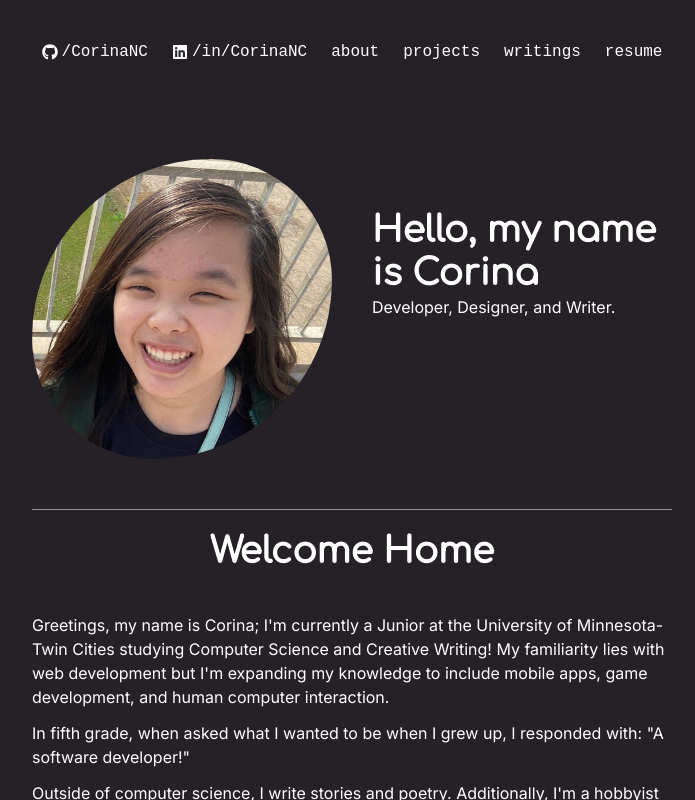
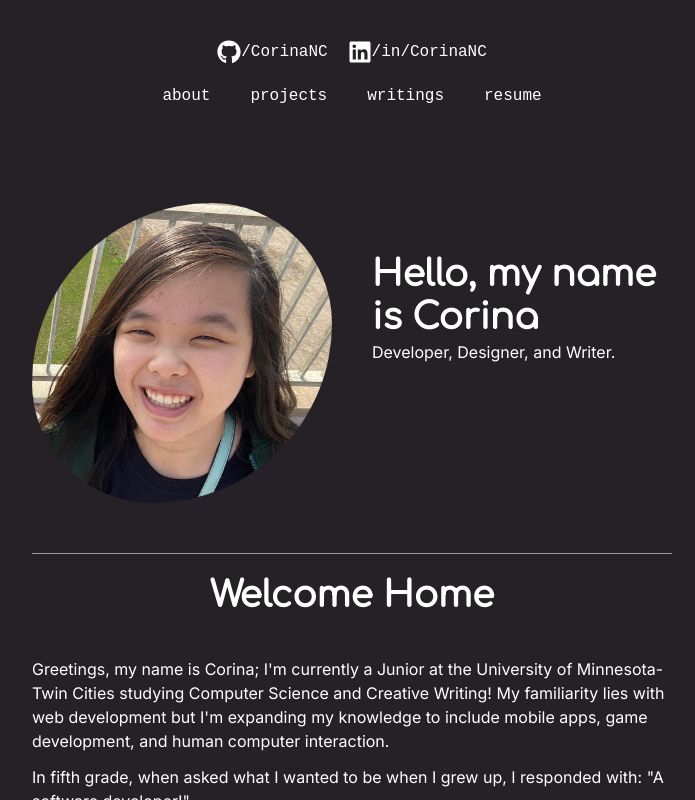
Before and after one commit to CorinaNC/corinanc.site, a Next.js app: page / in a window 1280 px wide. Shown: the top 800 px of the page, without its empty margins (288-983 px from the left). Built offline with nearby package versions, Linux system fonts and the light colour scheme.

Commit message:
rebuilt header and removed overflow.

```diff
--- a/src/app/components/experience.tsx
+++ b/src/app/components/experience.tsx
@@ -32,7 +32,7 @@ export default function Experience() {
             timePeriod: "Expected to Graduate May 2026",
             location: "Minneapolis, MN",
             icon: UofM,
-            description: "I'm apart of the College of Science and Engineering!  My favorite course thus far has been Programming Interactive Games and Graphics :)",
+            description: "I'm a part of the College of Science and Engineering!  My favorite course thus far has been Programming Interactive Games and Graphics :)",
         },
     ];
 
--- a/src/app/components/footer.tsx
+++ b/src/app/components/footer.tsx
@@ -5,22 +5,23 @@ import { IoLogoGithub, IoLogoLinkedin, IoIosMail } from 'react-icons/io';
 
 export default function Footer() {
   return (
-    <Box mt="auto" pt={0}>
+
+    <Box mt="auto" maxWidth="100%">
       <Container bg="#0C003D" maxW="100%" justifyContent="center" pt={50} pb={50}>
-        <HStack justifyContent="center" spacing={30} pb={30}>
+        <HStack justifyContent="center" spacing={{ base: 10, md: 30 }} pb={30}>
           <Box sx={{ _hover: { color: "Gray" } }}>
             <Link href="https://github.com/CorinaNC" target="_blank">
-              <Icon as={IoLogoGithub} boxSize={50} />
+              <Icon as={IoLogoGithub} boxSize={{ base: 30, md: 50 }} />
             </Link>
           </Box>
           <Box sx={{ _hover: { color: "Gray" } }}>
             <Link href="https://www.linkedin.com/in/CorinaNC/" target="_blank">
-              <Icon as={IoLogoLinkedin} boxSize={50} />
+              <Icon as={IoLogoLinkedin} boxSize={{ base: 30, md: 50 }} />
             </Link>
           </Box>
           <Box sx={{ _hover: { color: "Gray" } }}>
             <Link href="mailto:conkl095@umn.edu" target="_blank">
-              <Icon as={IoIosMail} boxSize={50} />
+              <Icon as={IoIosMail} boxSize={{ base: 30, md: 50 }} />
             </Link>
           </Box>
         </HStack>
--- a/src/app/components/header.tsx
+++ b/src/app/components/header.tsx
@@ -1,29 +1,29 @@
-"use client";
-
-import { Container, Box, Link, Icon } from '@chakra-ui/react';
-import { FaGithub, FaLinkedin } from 'react-icons/fa';
+'use client'
+import { Link, Box, HStack, Container, Icon, VStack, useBreakpointValue } from "@chakra-ui/react";
+import { FaGithub, FaLinkedin } from "react-icons/fa";
 
 export default function Header() {
+  const isMobile = useBreakpointValue({ base: true, md: false });
   return (
-    <Container mt={10} mb={10} maxW="100%" className="header-container">
-      <Box className="header-stack">
-        <Box className="header-hstack">
-          <Link href="https://github.com/CorinaNC" target="_blank" className="header-link">
-            <Icon as={FaGithub} className="header-icon" />
-            /CorinaNC
+    <Container mt={10} mb={10} maxW="100%">
+      <VStack spacing={5} alignItems="center">
+        <HStack spacing={5}>
+          <Link href="https://github.com/CorinaNC" target="_blank" aria-label="GitHub">
+            <Icon as={FaGithub} boxSize={6} />
+            <Box as="span" display={{ base: 'none', md: 'inline' }}>/CorinaNC</Box>
           </Link>
-          <Link href="https://linkedin.com/in/CorinaNC" target="_blank" className="header-link">
-            <Icon as={FaLinkedin} className="header-icon" />
-            /in/CorinaNC
+          <Link href="https://linkedin.com/in/CorinaNC" target="_blank" aria-label="LinkedIn">
+            <Icon as={FaLinkedin} boxSize={6} />
+            <Box as="span" display={{ base: 'none', md: 'inline' }}>/in/CorinaNC</Box>
           </Link>
-        </Box>
-        <Box className="header-hstack">
-          <Link href="/about" className="header-link">about</Link>
-          <Link href="/projects" className="header-link">projects</Link>
-          <Link href="/writings" className="header-link">writings</Link>
-          <Link href="https://drive.google.com/file/d/1nyp1vLaALu7a_-4U_g4W5NqKmMQHbjBK/view?usp=sharing" target="_blank" className="header-link">resume</Link>
-        </Box>
-      </Box>
+        </HStack>
+        <HStack spacing={isMobile ? 5 : 10}>
+          <Link href="/about">about</Link>
+          <Link href="/projects">projects</Link>
+          <Link href="/writings">writings</Link>
+          <Link href="https://drive.google.com/file/d/1nyp1vLaALu7a_-4U_g4W5NqKmMQHbjBK/view" target="_blank">resume</Link>
+        </HStack>
+      </VStack>
     </Container>
   );
 }
--- a/src/app/components/technologies.tsx
+++ b/src/app/components/technologies.tsx
@@ -1,6 +1,6 @@
 'use client'
 
-import { Heading, Container, Grid, Tooltip } from "@chakra-ui/react"
+import { Heading, Container, Grid, Tooltip, useBreakpointValue } from "@chakra-ui/react"
 import Section from "./section"
 import { Icon, loadIcons } from '@iconify/react';
 const technologies: string[] = [
@@ -60,10 +60,11 @@ const technologyNames: { [key: string]: string } = {
 };
 
 export default function Technologies() {
+    const columns = useBreakpointValue({ base: 'repeat(4, 2fr)', md: 'repeat(5, 2fr)' });
     return (
-        <Container alignItems="center" textAlign="center">
-            <Heading size="md" mt={20} mb={10}>Languages & Technologies</Heading>
-            <Grid templateColumns='repeat(6, 2fr)' gap={5}>
+        <Container>
+            <Heading size="md" mt={20} mb={10} textAlign="center">Languages & Technologies</Heading>
+            <Grid templateColumns={columns} gap={5}>
                 {technologies.map((technology, index) => (
                     <Section key={index} delay={0.5 + index * 0.1}>
                         <Tooltip label={technologyNames[technology]} aria-label={technologyNames[technology]}>
--- a/src/app/globals.css
+++ b/src/app/globals.css
@@ -18,82 +18,6 @@
   }
 }
 
-.header-container {
-  padding-left: 16px;
-  padding-right: 16px;
-}
-
-.header-stack {
-  display: flex;
-  flex-direction: column;
-  align-items: flex-start;
-  justify-content: flex-start;
-  gap: 8px;
-}
-
-.header-hstack {
-  display: flex;
-  gap: 8px;
-  flex-wrap: wrap;
-  justify-content: center;
-}
-
-.header-link {
-  display: flex;
-  align-items: center;
-  gap: 4px;
-}
-
-.header-icon {
-  width: 16px;
-  height: 16px;
-}
-
-@media (max-width: 767px) {
-  .header-container {
-    padding-left: 8px;
-    padding-right: 8px;
-  }
-
-  .header-stack {
-    flex-direction: column;
-    align-items: flex-start;
-    justify-content: flex-start;
-    gap: 4px;
-  }
-
-  .header-hstack {
-    gap: 4px;
-  }
-
-  .header-icon {
-    width: 12px;
-    height: 12px;
-  }
-}
-
-@media (min-width: 768px) {
-  .header-container {
-    padding-left: 32px;
-    padding-right: 32px;
-  }
-
-  .header-stack {
-    flex-direction: row;
-    align-items: center;
-    justify-content: center;
-    gap: 24px;
-  }
-
-  .header-hstack {
-    gap: 24px;
-  }
-
-  .header-icon {
-    width: 20px;
-    height: 20px;
-  }
-}
 
 .icon-container {
   transition: transform 0.2s;
@@ -105,6 +29,7 @@ body {
   color: var(--foreground);
   background: var(--background);
   font-family: 'Rubik', sans-serif;
+  overflow-x: hidden
 }
 
 a {
--- a/src/app/layout.tsx
+++ b/src/app/layout.tsx
@@ -6,6 +6,15 @@ import Footer from "./components/footer";
 import Wrapper from "./components/wrapper";
 import { Providers } from "./providers";
 import icon from './favicon.ico'
+import type { Viewport } from 'next'
+
+export const viewport: Viewport = {
+  width: 'device-width',
+  initialScale: 1,
+  maximumScale: 1,
+  userScalable: false,
+}
+
 const geistSans = localFont({
   src: "./fonts/GeistVF.woff",
   variable: "--font-geist-sans",
@@ -30,6 +39,8 @@ export default function RootLayout({
 }>) {
   return (
     <html lang="en">
+      <meta name="viewport" content="width=device-width, initial-scale=1, maximum-scale=1, user-scalable=no"
+      />
       <body
         className={`${geistSans.variable} ${geistMono.variable} antialiased`}>
         <Providers>
@@ -41,7 +52,6 @@ export default function RootLayout({
             <Footer />
           </Wrapper>
         </Providers>
-
         <script type="module" src="https://unpkg.com/ionicons@7.1.0/dist/ionicons/ionicons.esm.js"></script>
         <script noModule src="https://unpkg.com/ionicons@7.1.0/dist/ionicons/ionicons.js"></script>
       </body>
```
